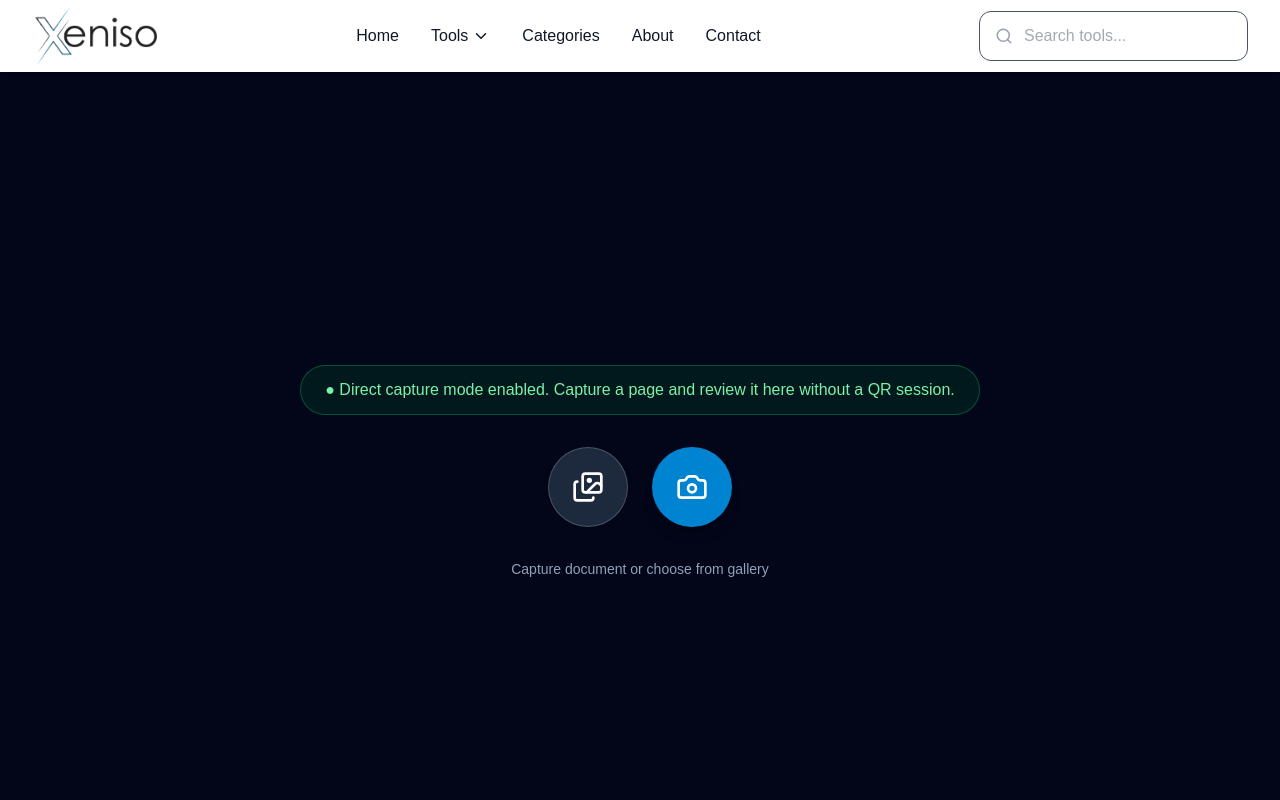
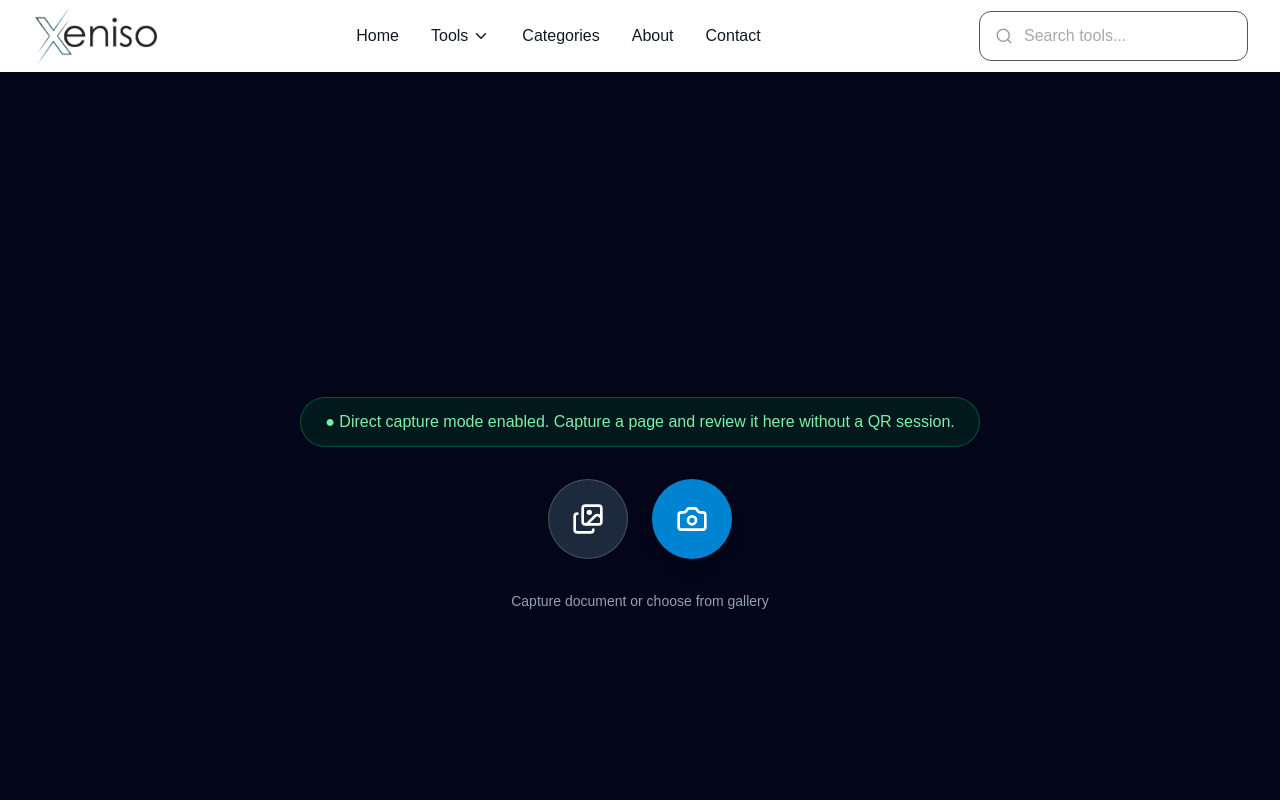
Before and after one commit to arm06-com/xeniso, a Next.js app: page /tools/pdf-scanner/mobile in a window 1280 px wide. Shown: the top 800 px of the page. Built offline with nearby package versions, Linux system fonts and the light colour scheme.

Commit message:
fix image preview

```diff
--- a/app/tools/pdf-scanner/mobile/[sessionId]/page.tsx
+++ b/app/tools/pdf-scanner/mobile/[sessionId]/page.tsx
@@ -617,7 +617,7 @@ export default function MobilePage() {
   }, [previewImage?.id, previewImage?.manualCorners]);
 
   return (
-  <div className="min-h-screen flex flex-col bg-slate-950 text-white overflow-x-hidden">
+  <div className="min-h-screen flex flex-col bg-slate-950 text-white overflow-x-hidden pt-16">
     <input
       id={cameraInputId}
       ref={cameraInputRef}
```
